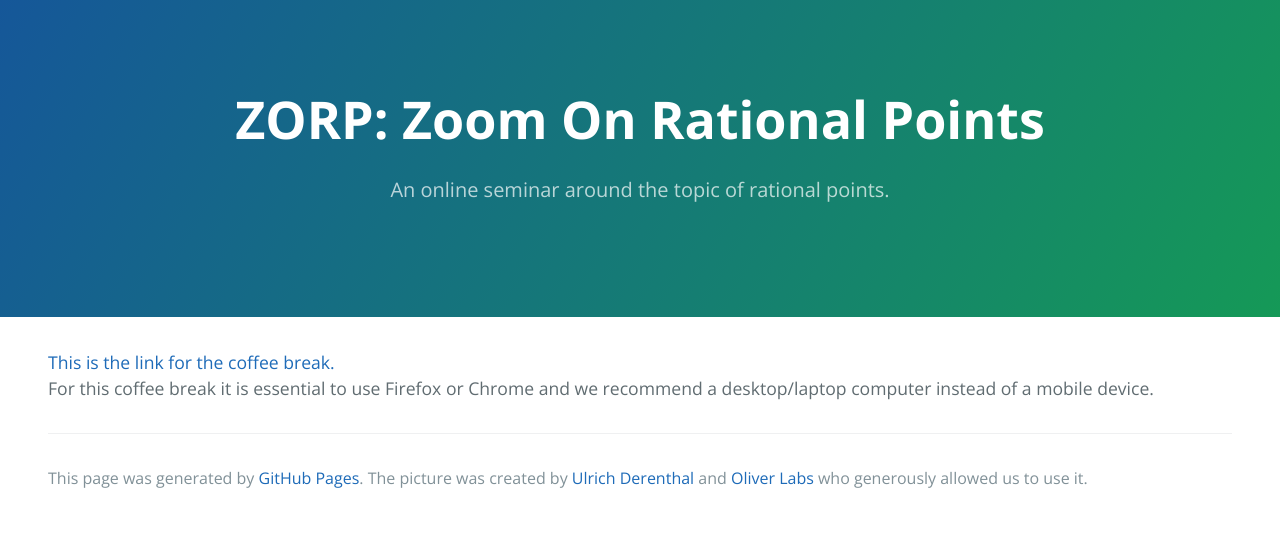
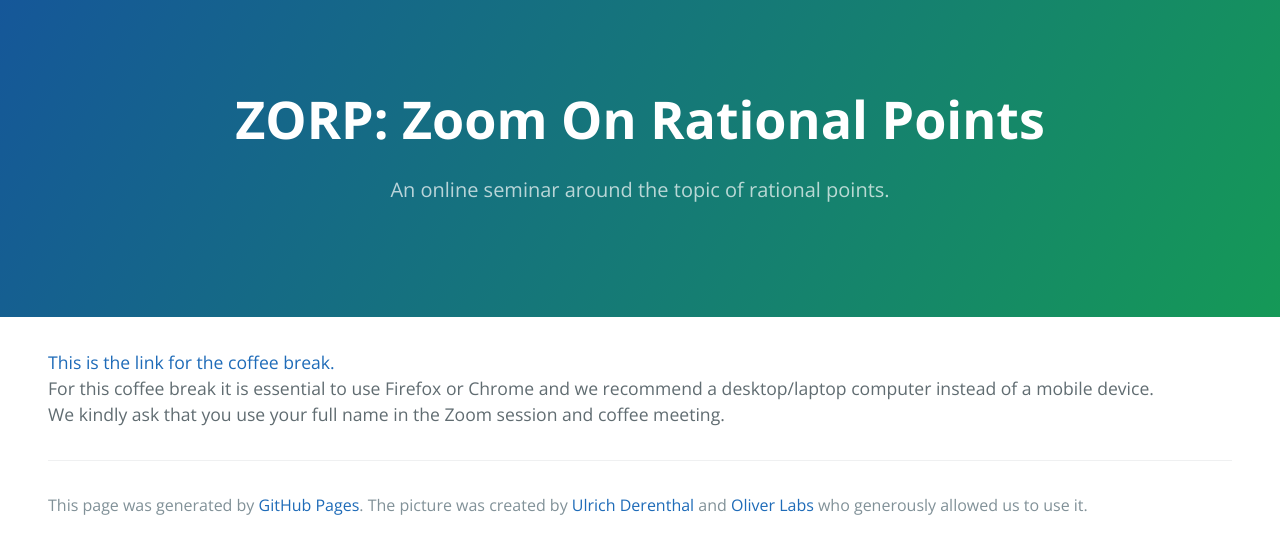
Before and after one commit to zoom-on-rational-points/zoom-on-rational-points.github.io, a Jekyll site: the page built from seed_red_laundry_rain.md, in a window 1280 px wide. Shown: the top 554 px of the page. Built offline with Jekyll 4.4.1, drawn with Linux system fonts in a browser that asks for light colours; our own code applies the rules of GitHub Pages for plain Markdown files.

Commit message:
Update seed_red_laundry_rain.md

```diff
--- a/seed_red_laundry_rain.md
+++ b/seed_red_laundry_rain.md
@@ -3,4 +3,5 @@
 ---
 
 <a href="https://gather.town/app/gydS2CrSzdjNziPC/ZORP">This is the link for the coffee break.</a><br>
-For this coffee break it is essential to use Firefox or Chrome and we recommend a desktop/laptop computer instead of a mobile device.
+For this coffee break it is essential to use Firefox or Chrome and we recommend a desktop/laptop computer instead of a mobile device.<br>
+We kindly ask that you use your full name in the Zoom session and coffee meeting.
```
